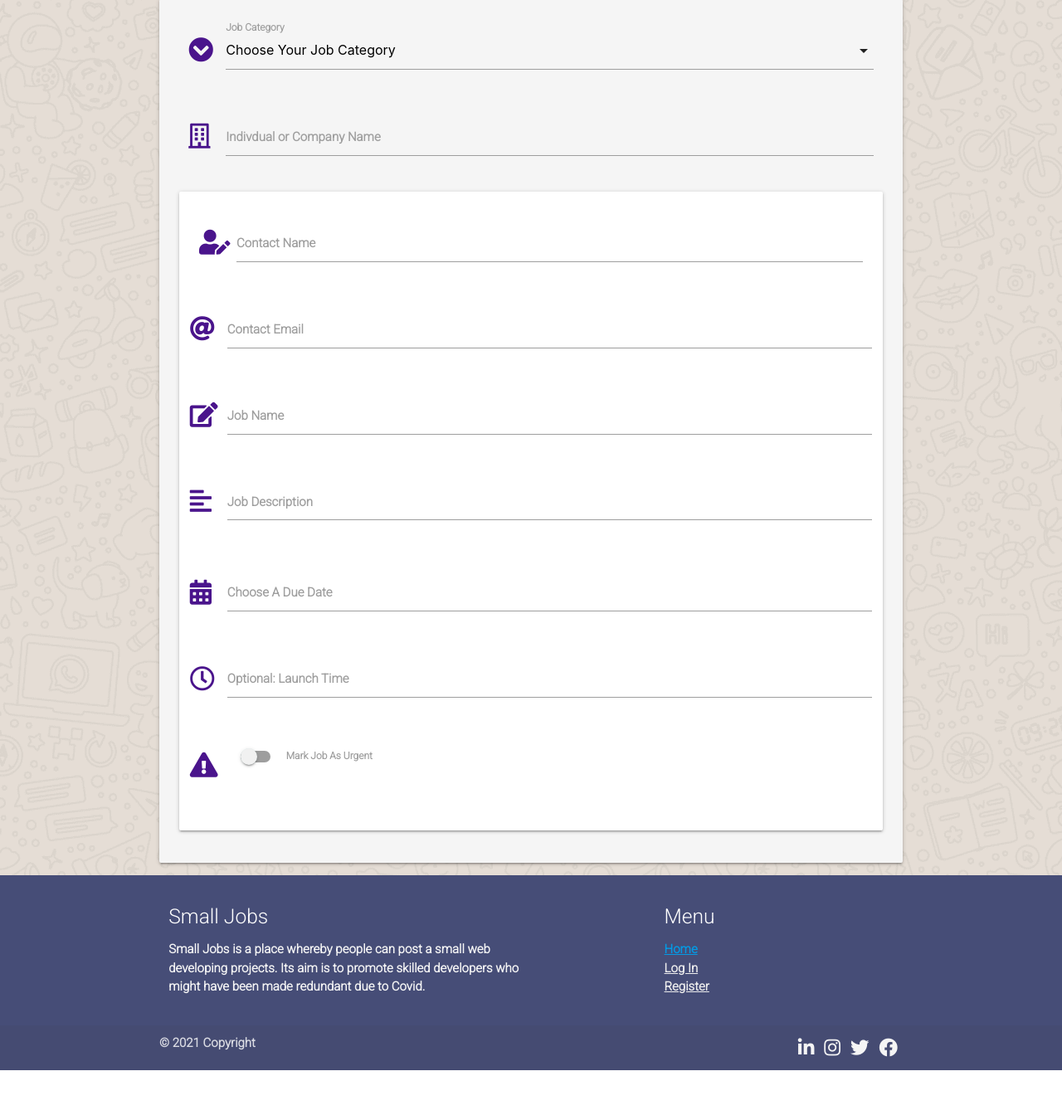
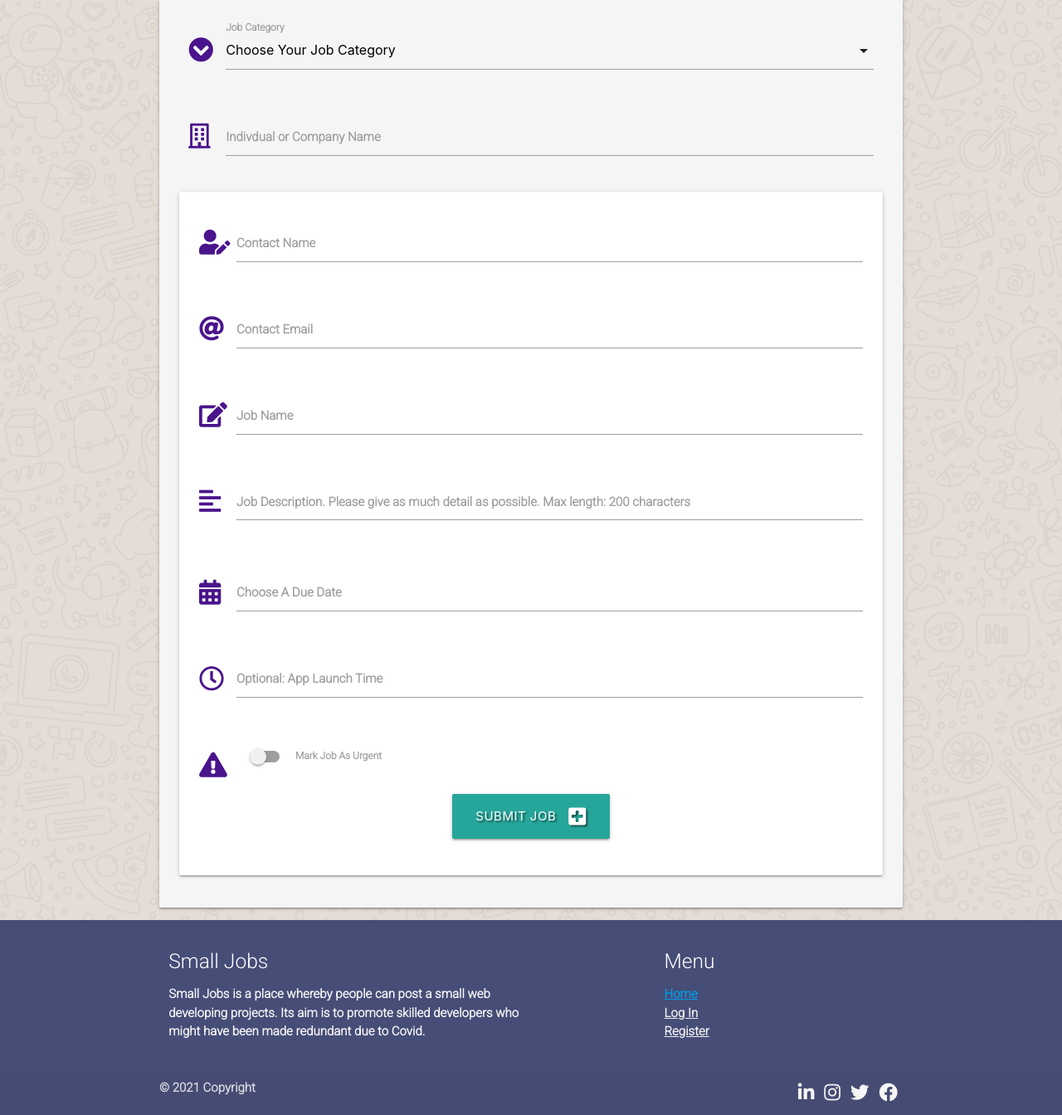
Before and after one commit to mickmccann/MS3-Small-Jobs, a Flask app: page /add_jobs in a window 1280 px wide. Shown: the part 160-1504 px from the top of the page at 83% size. Before the commit the page ends 1450 px from the top, so only its background shows below. Run offline with Flask 2, Linux system fonts and the light colour scheme; data that the repository does not hold is empty; some libraries are stand-ins or nearby versions.

Commit message:
Created a submit button that allows users to submit jobs to the database

```diff
--- a/app.py
+++ b/app.py
@@ -99,8 +99,26 @@ def logout():
     return redirect(url_for("login"))
 
 
-@app.route("/add_jobs")
+@app.route("/add_jobs", methods=["GET", "POST"])
 def add_jobs():
+    if request.method == "POST":
+        is_urgent = "on" if request.form.get("is_urgent") else "off"
+        jobs = {
+            "category_name": request.form.get("category_name"),
+            "company_name": request.form.get("company_name"),
+            "contact_name": request.form.get("contact_name"),
+            "contact_email": request.form.get("contact_email"),
+            "job_name": request.form.get("job_name"),
+            "job_description": request.form.get("job_description"),
+            "is_urgent": is_urgent,
+            "due_date": request.form.get("due_date"),
+            "launch_time": request.form.get("launch_time"),
+            "created_by": session["user"]
+        }
+        mongo.db.jobs.insert_one(jobs)
+        flash("Job Successfully Added!")
+        return redirect(url_for("get_jobs"))
+
     categories = mongo.db.categories.find().sort("category_name", 1)
     return render_template("add_jobs.html", categories=categories)
 
--- a/templates/add_jobs.html
+++ b/templates/add_jobs.html
@@ -4,7 +4,8 @@
 <h3 class="center-align">Add A Job</h3>
 
 <div class="row card-panel grey lighten-4">
-    <form class="col s12" method="POST" action="">
+    <form class="col s12" method="POST" action="{{ url_for('add_jobs') }}">
+        <!-- job category dropdown -->
         <div class="row">
             <div class="input-field col s12">
                 <i class="fas fa-chevron-circle-down prefix purple-text text-darken-4"></i>
@@ -17,55 +18,54 @@
                 <label for="category_name">Job Category</label>
             </div>
         </div>
+        <!-- company or indivdual name -->
         <div class="row">
             <div class="input-field col s12">
                 <i class="far fa-building prefix purple-text text-darken-4"></i>
-                <input id="company_name" name="company_name" minlength="5" maxlength="50"
-                    type="text" class="validate" required>
+                <input id="company_name" name="company_name" minlength="5" maxlength="50" type="text" class="validate"
+                    required>
                 <label for="company_name">Indivdual or Company Name</label>
             </div>
         </div>
-
+        <!-- contact name -->
         <div class="row card-panel">
-    <form class="col s12" method="POST" action="">
             <div class="row">
                 <div class="input-field col s12">
                     <i class="fas fa-user-edit prefix purple-text text-darken-4"></i>
-                <input id="contact_name" name="contact_name" minlength="5" maxlength="50"
-                    type="text" class="validate" required>
+                    <input id="contact_name" name="contact_name" minlength="5" maxlength="50" type="text"
+                        class="validate" required>
                     <label for="contact_name">Contact Name</label>
                 </div>
             </div>
-
-<div class="row">
-    <form class="col s12" method="POST" action="">
+            <!-- contact email -->
             <div class="row">
                 <div class="input-field col s12">
                     <i class="fas fa-at prefix purple-text text-darken-4"></i>
-                <input id="contact_email" name="contact_email" minlength="5" maxlength="50"
-                    type="email" class="validate" required>
+                    <input id="contact_email" name="contact_email" minlength="5" maxlength="50" type="email"
+                        class="validate" required>
                     <label for="contact_email">Contact Email</label>
                 </div>
             </div>
-
+            <!-- job name -->
             <div class="row">
                 <div class="input-field col s12">
                     <i class="fas fa-edit prefix purple-text text-darken-4"></i>
-                <input id="job_name" name="job_name" minlength="5" maxlength="50"
-                    type="text" class="validate" required>
+                    <input id="job_name" name="job_name" minlength="5" maxlength="50" type="text" class="validate"
+                        required>
                     <label for="job_name">Job Name</label>
                 </div>
             </div>
-
+            <!-- job description -->
             <div class="row">
                 <div class="input-field col s12">
                     <i class="fas fa-align-left prefix purple-text text-darken-4"></i>
-                <textarea id="job_description" name="job_description" minlength="5"
-                    maxlength="200" class="materialize-textarea validate" required></textarea>
-                <label for="job_description">Job Description</label>
+                    <textarea id="job_description" name="job_description" maxlength="200"
+                        class="materialize-textarea validate" required></textarea>
+                    <label for="job_description">Job Description. Please give as much detail as
+                        possible. Max length: 200 characters</label>
                 </div>
             </div>
-
+            <!-- due date -->
             <div class="row">
                 <div class="input-field col s12">
                     <i class="fas fa-calendar-alt prefix purple-text text-darken-4"></i>
@@ -73,14 +73,15 @@
                     <label for="due_date">Choose A Due Date</label>
                 </div>
             </div>
-
+            <!-- launch time -->
             <div class="row">
                 <div class="input-field col s12">
                     <i class="far fa-clock prefix purple-text text-darken-4"></i>
                     <input id="launch_time" name="launch_time" type="text" class="timepicker">
-                <label for="launch_time">Optional: Launch Time</label>
+                    <label for="launch_time">Optional: App Launch Time</label>
                 </div>
             </div>
+            <!-- is urgent -->
             <div class="row">
                 <div class="input-field col s12">
                     <!-- Switch -->
@@ -94,6 +95,14 @@
                     </div>
                 </div>
             </div>
+            <!-- submit button -->
+            <div class="row">
+                <div class="col s12 center-align">
+                    <button type="submit" class="btn-large text-shadow waves-effect waves-light">
+                        Submit Job <i class="fas fa-plus-square right"></i>
+                    </button>
+                </div>
+            </div>
     </form>
 </div>
 
```
Also changed, not shown: TESTING.md (+1 -0 lines), templates/jobs.html (+7 -8 lines), wireframes/email_test.png (added). Lines whose indentation alone changed are shown as unchanged.
